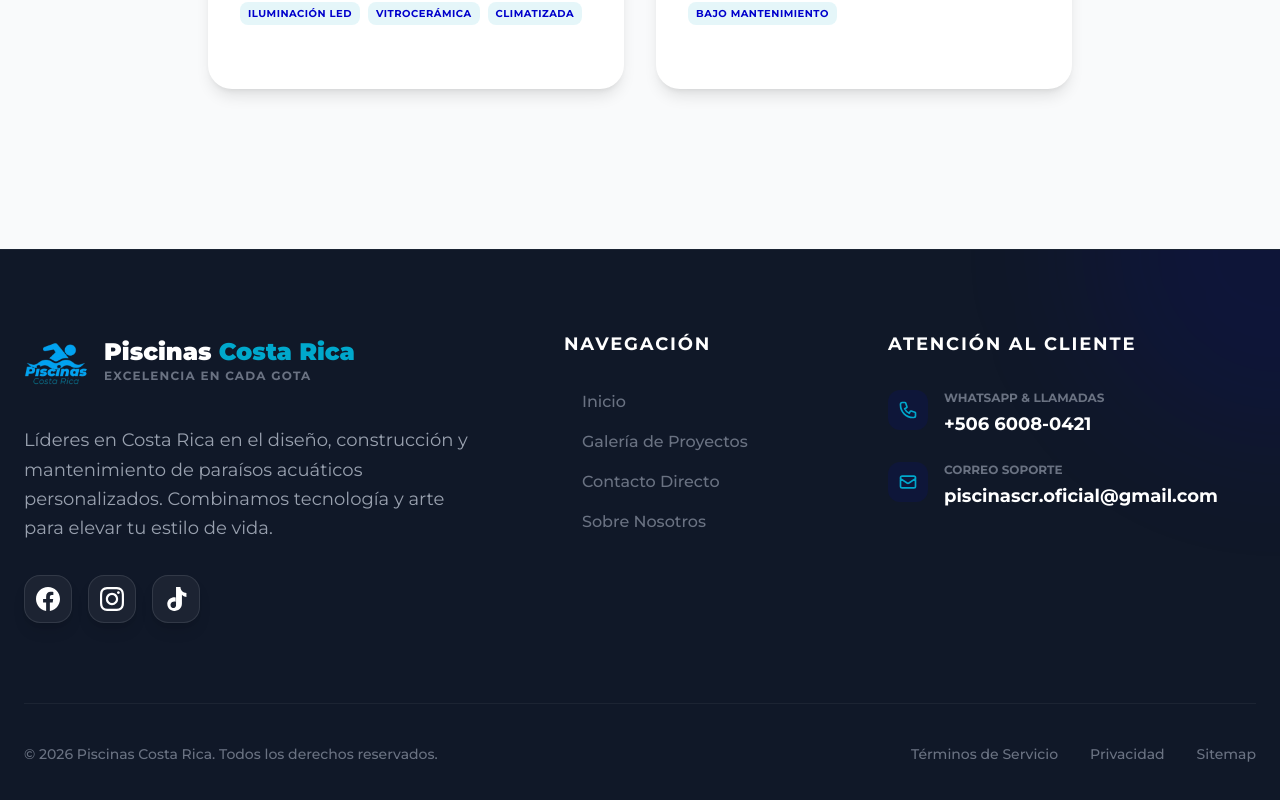
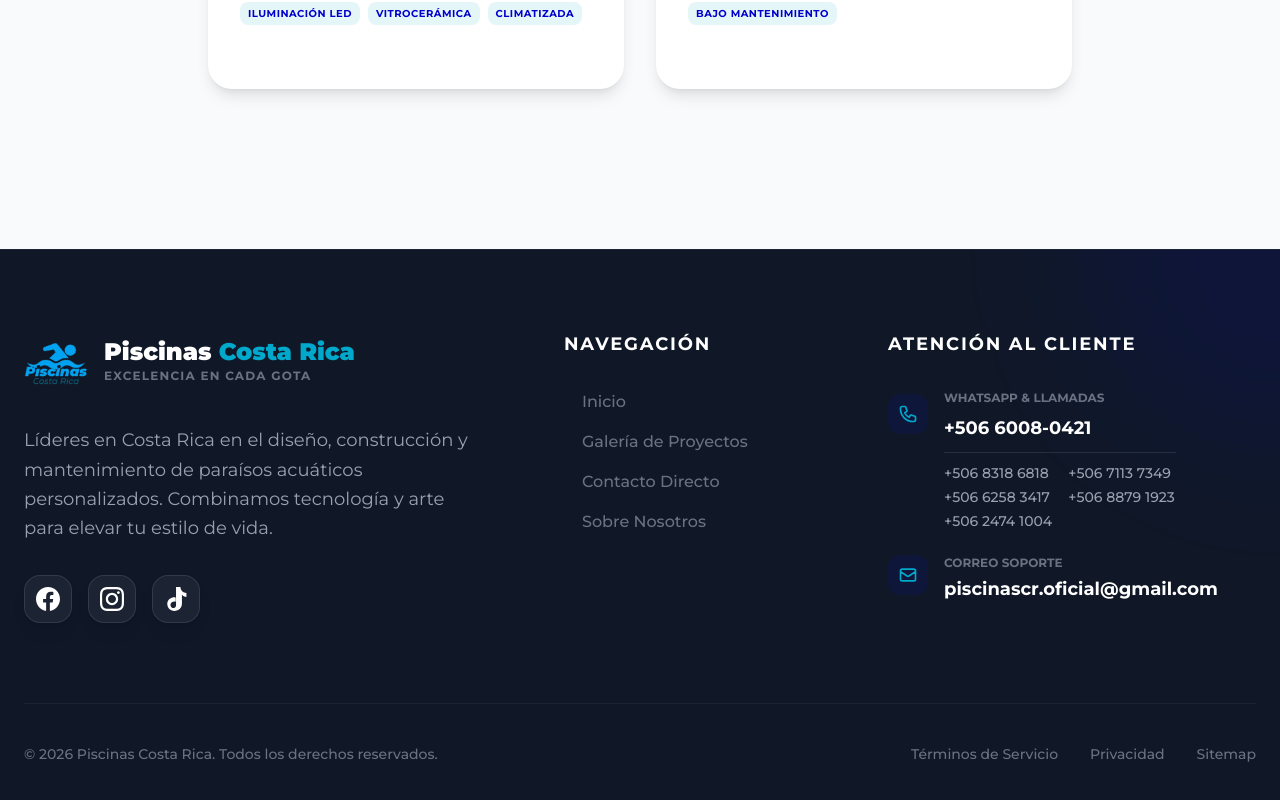
Before and after one commit to godlychrist/piscinascr, a Next.js app: page / in a window 1280 px wide. Shown: the part 3967-4767 px from the top of the page. Built offline with nearby package versions, Linux system fonts and the light colour scheme.

Commit message:
Added more contact numbers

```diff
--- a/src/app/components/footer.jsx
+++ b/src/app/components/footer.jsx
@@ -104,12 +104,31 @@ export default function Footer() {
                         <h4 className="text-white font-bold text-lg uppercase tracking-widest">Atención al Cliente</h4>
                         <div className="space-y-6">
                             <div className="flex items-start gap-4">
-                                <div className="w-10 h-10 bg-brand-blue/10 rounded-xl flex items-center justify-center text-brand-cyan shrink-0" aria-hidden="true">
+                                <div className="w-10 h-10 bg-brand-blue/10 rounded-xl flex items-center justify-center text-brand-cyan shrink-0 mt-1" aria-hidden="true">
                                     <svg className="w-5 h-5" fill="none" stroke="currentColor" viewBox="0 0 24 24"><path strokeLinecap="round" strokeLinejoin="round" strokeWidth={2} d="M3 5a2 2 0 012-2h3.28a1 1 0 01.948.684l1.498 4.493a1 1 0 01-.502 1.21l-2.257 1.13a11.042 11.042 0 005.516 5.516l1.13-2.257a1 1 0 011.21-.502l4.493 1.498a1 1 0 01.684.949V19a2 2 0 01-2 2h-1C9.716 21 3 14.284 3 6V5z" /></svg>
                                 </div>
                                 <div>
-                                    <p className="text-gray-500 text-xs font-bold uppercase mb-1">WhatsApp & Llamadas</p>
-                                    <a href={`tel:${CONTACT_INFO.phone}`} className="text-white font-bold text-lg hover:text-brand-cyan transition-colors focus:text-brand-cyan outline-none">{CONTACT_INFO.phone}</a>
+                                    <p className="text-gray-500 text-xs font-bold uppercase mb-2">WhatsApp & Llamadas</p>
+                                    <a href={`https://wa.me/${CONTACT_INFO.phone.replace(/[\s+]/g, '')}`} target="_blank" rel="noopener noreferrer" className="text-white font-bold text-lg hover:text-brand-cyan transition-colors focus:text-brand-cyan outline-none">{CONTACT_INFO.phone}</a>
+                                    <div className="mt-2.5 pt-2.5 border-t border-white/10 grid grid-cols-2 gap-x-4 gap-y-1">
+                                        {[
+                                            '+506 8318 6818',
+                                            '+506 7113 7349',
+                                            '+506 6258 3417',
+                                            '+506 8879 1923',
+                                            '+506 2474 1004',
+                                        ].map((num) => (
+                                            <a
+                                                key={num}
+                                                href={`https://wa.me/${num.replace(/[\s+]/g, '')}`}
+                                                target="_blank"
+                                                rel="noopener noreferrer"
+                                                className="text-gray-400 text-sm font-medium hover:text-brand-cyan transition-colors focus:text-brand-cyan outline-none"
+                                            >
+                                                {num}
+                                            </a>
+                                        ))}
+                                    </div>
                                 </div>
                             </div>
                             <div className="flex items-start gap-4">
```
